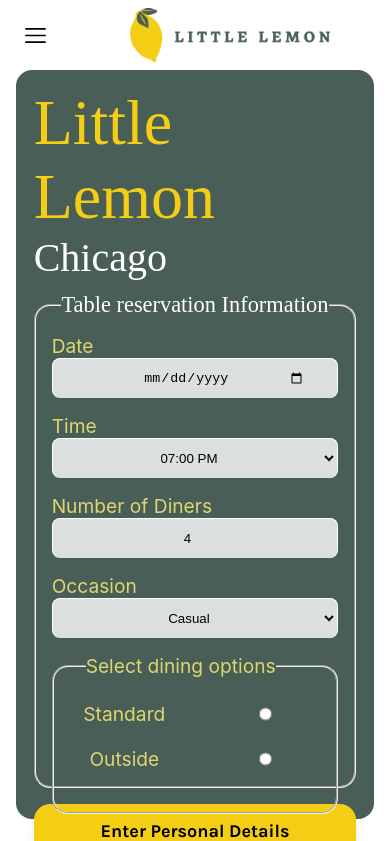
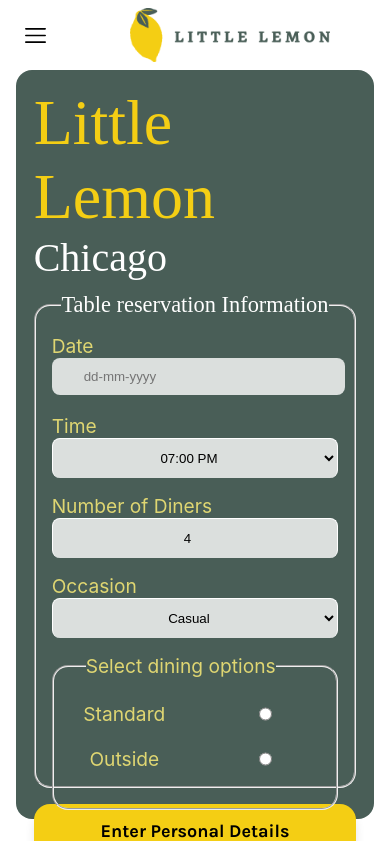
Before and after one commit to kiran8688/Little-Lemon_Restaurant, a React (Create React App) app: page /reservations in a window 390 px wide. Shown: the top 841 px of the page. Built offline with nearby package versions, Linux system fonts and the light colour scheme; a web font is replaced by a local one.

Commit message:
added react-datepicker

```diff
--- a/src/App.css
+++ b/src/App.css
@@ -151,7 +151,6 @@
 button:disabled {
   background-color:#F4CE14;
   box-shadow: none;
-  /* pointer-events: none; */
   color: rgba(0, 0, 0, 0.3);
   cursor: not-allowed;
 }
@@ -515,6 +514,7 @@
   grid-template-rows: 0.5fr 1fr;
   font-size: 1.2rem;
 }
+
 
 #input>input,
 #input>select {
@@ -526,8 +526,19 @@
   background-color: rgba(255, 255, 255, 0.8);
 }
 
+#react-datepicker{
+  width: 86%;
+  height: 2.3rem;
+  border-radius: 8px;
+  border: none;
+  padding: 0 2rem;
+  background-color: rgba(255, 255, 255, 0.8);
+}
+
 #input>input:active, #input>select:focus{
-  border: #F4CE14 solid 2px;;
+  border: #F4CE14 solid 2px;
+
+
 }
 
 form>a {
@@ -1302,6 +1313,16 @@
     font-size: 1.2rem;
   }
 
+  #react-datepicker{
+    width: 86%;
+    max-width: 60vw;
+    height: 2.3rem;
+    border-radius: 8px;
+    border: none;
+    padding: 0 2rem;
+    background-color: rgba(255, 255, 255, 0.8);
+  }
+
   #input>input,
   #input>select {
     border-radius: 8px;
@@ -1348,6 +1369,7 @@
   .reservation-section>article>form>fieldset>fieldset{
     border-radius: 16px;
     padding-top: 1.5rem;
+    height: 80%;
   }
   .reservation-section>article>form>fieldset>fieldset>legend{
     margin-left: 2rem;
@@ -2096,6 +2118,15 @@
     font-size: 1.2rem;
   }
 
+  #react-datepicker{
+    width: 80%;
+    height: 2.3rem;
+    border-radius: 8px;
+    border: none;
+    padding: 0 2rem;
+    background-color: rgba(255, 255, 255, 0.8);
+  }
+
   #input>input,
   #input>select {
     border-radius: 8px;
@@ -2265,6 +2296,20 @@
 
 }
 
+
+@media (max-width: 375px) {
+  #react-datepicker{
+    width: 76%;
+    height: 2.3rem;
+    border-radius: 8px;
+    border: none;
+    padding: 0 2rem;
+    background-color: rgba(255, 255, 255, 0.8);
+  }
+}
+
+
+
 @media (max-width:320px) {
 
 .reservation-section {
@@ -2327,6 +2372,14 @@
   grid-template-rows: 0.5fr 0.8fr;
   font-size: 1rem;
   margin: 0 1rem;
+}
+#react-datepicker{
+  width: 75%;
+  height: 1.7rem;
+  border-radius: 8px;
+  border: none;
+  padding: 0 2rem;
+  background-color: rgba(255, 255, 255, 0.8);
 }
 
 #input>input,
--- a/src/Components/Header.js
+++ b/src/Components/Header.js
@@ -63,14 +63,14 @@
         <nav className={classChange}>
           <ul style={styl}>
             <li>
-              <Link to="/">Home</Link>
+              <Link to="/" onClick={()=>setHamClick(false)}>Home</Link>
             </li>
             {NavLinks.map((li) => renderNavLinks(li))}
             <li>
-              <Link to="/reservations">Reservations</Link>
+              <Link to="/reservations" onClick={()=>setHamClick(false)}>Reservations</Link>
             </li>
             <li>
-              <Link to="/login">Login</Link>
+              <Link to="/login" onClick={()=>setHamClick(false)}>Login</Link>
             </li>
           </ul>
         </nav>
--- a/src/Components/Reservations.js
+++ b/src/Components/Reservations.js
@@ -1,8 +1,13 @@
-import React from 'react'
+import React, { useState } from 'react'
+import ReactDatePicker from 'react-datepicker';
 import { Link } from 'react-router-dom';
+
+import 'react-datepicker/dist/react-datepicker.css';
 // import homeIcon from '../assets/icons_assets/home icon.svg'
 
 function ReserveTable() {
+
+  const [date, setDate] = useState(null)
 
   const radioHandler = (checkedval) => {
     (checkedval === 'standard') ? document.getElementById('standard').checked = true : (document.getElementById('standard').checked = false);
@@ -25,10 +30,16 @@
               <legend align="center">Table reservation Information </legend>
 
               <div id='input'>
-                <label htmlFor='date' className='input-label'>
+                <label htmlFor='date' id='date' className='input-label'>
                   Date
                 </label>
-                <input type='date' name='date' id='date' required ></input>
+                <ReactDatePicker
+                selected={date}
+                onChange={date =>setDate(date)}
+                minDate={new Date()}
+                placeholderText='dd-mm-yyyy'
+                dateFormat={'dd/MMMM/yyyy'}
+                id='react-datepicker'  />
               </div>
 
               <div id='input'>
```
